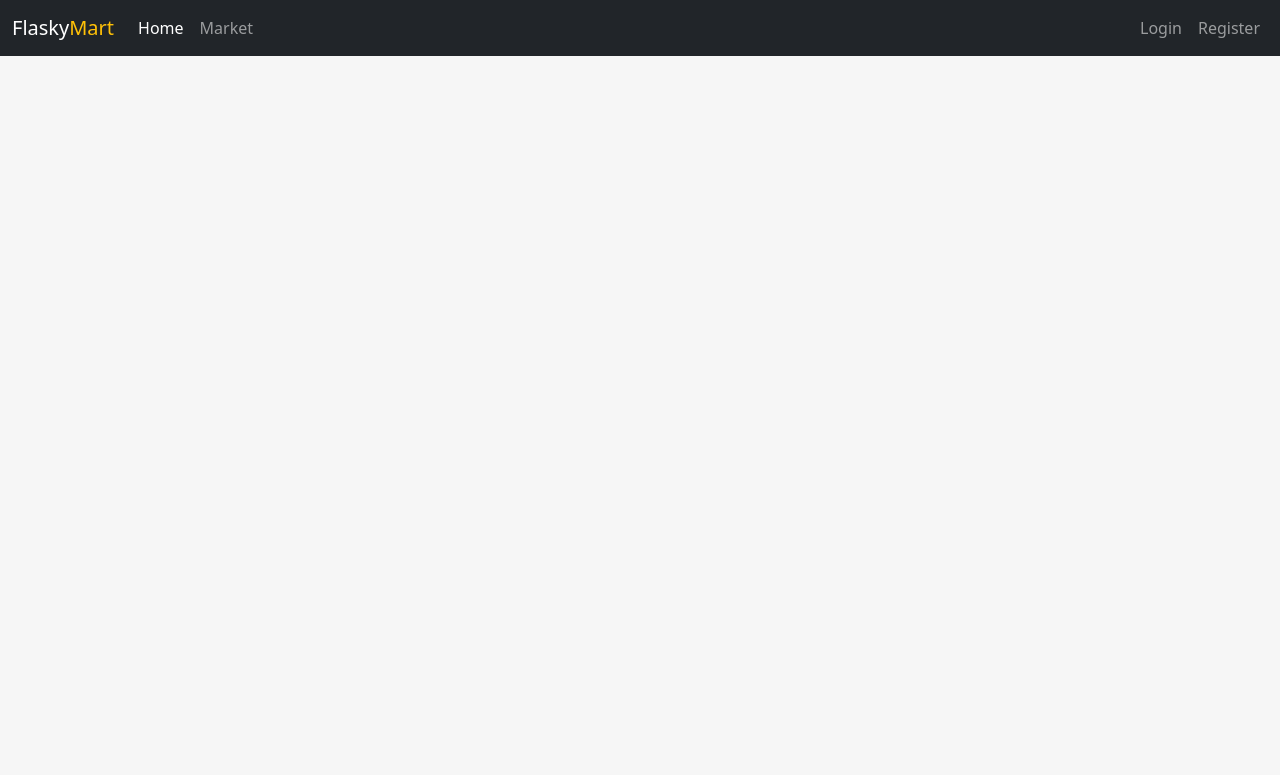
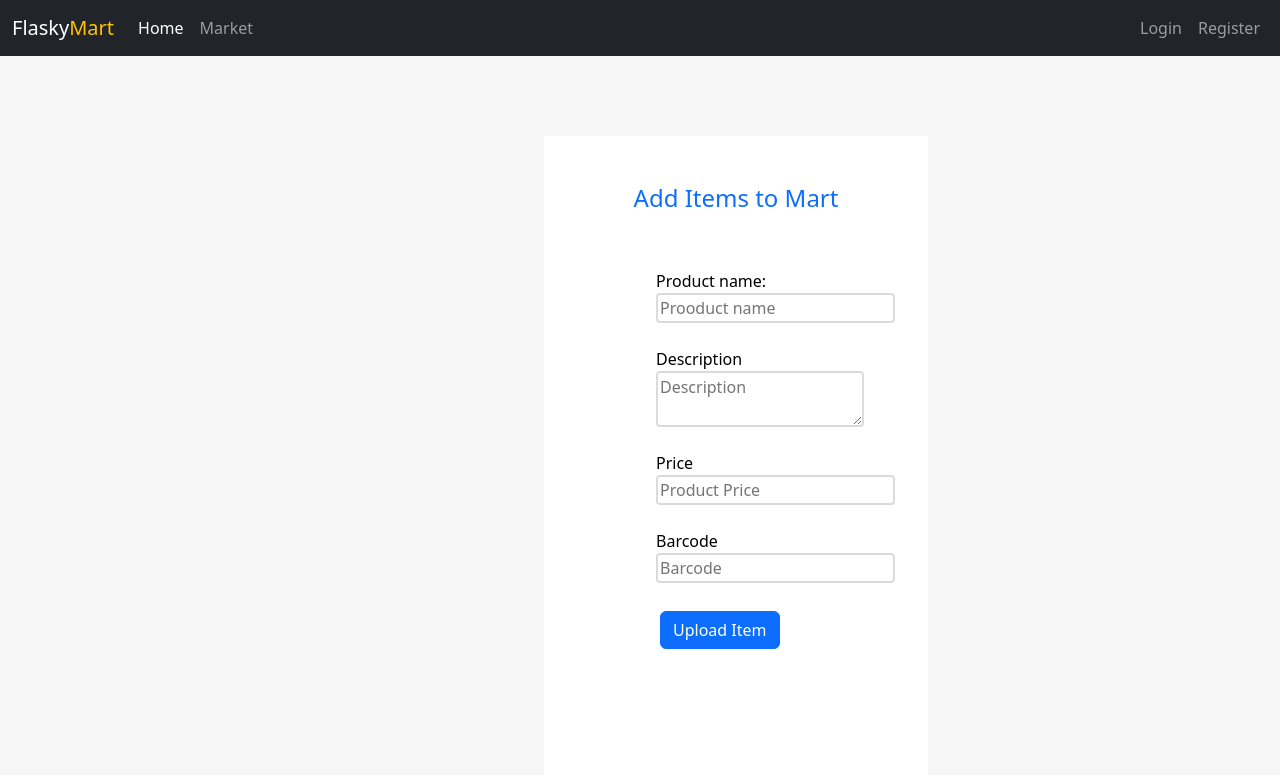
Before and after one commit to kwabenahcode/ecommerce_app, a Flask app: page /add-Items in a window 1280 px wide. Shown: the top 775 px of the page. Run offline with Flask 3, Linux system fonts and the light colour scheme; some libraries are stand-ins or nearby versions.

Commit message:
modified market page

```diff
--- a/market/forms.py
+++ b/market/forms.py
@@ -42,6 +42,7 @@ class ProductUploadForm(FlaskForm):
 
 class ItemsForm(FlaskForm):
     name = StringField(label='Product name: ', validators=[Length(min=2, max=30), DataRequired()])
-    description = StringField(label='Description', validators=[Length(min=2, max=1000), DataRequired()])
+    description = TextAreaField(label='Description', validators=[Length(min=2, max=1000), DataRequired()])
     barcode = StringField(label='Barcode', validators=[Length(min=2, max=30), DataRequired()])
     price = FloatField(label='Price')
+    submit = SubmitField(label='Upload Item')
--- a/market/routes.py
+++ b/market/routes.py
@@ -45,7 +45,7 @@ def market_page():
         return redirect(url_for('market_page'))
 
     if request.method == "GET":
-        item = items.query.filter_by()
+        item = items.query.all()
         owned_items = items.query.filter_by(owner =current_user.id)
         return render_template('market.html', items=item, dollar='$', current_user=current_user, purchase_form = purchase_form, selling_form=selling_form, owned_items=owned_items)
 
@@ -126,6 +126,7 @@ def addItem_page():
                             )
             db.session.add(new_items)
             db.session.commit()
+            flash('Item uploaded successfully', category='success')
             return redirect(url_for('addItem_page'))
         except SQLAlchemyError as e:
                 db.session.rollback()  # Rollback changes in case of an error
--- a/market/templates/add_items.html
+++ b/market/templates/add_items.html
@@ -3,3 +3,35 @@
 {% block title%}
     Add-items
 {% endblock%}
+
+{%block content%}
+    <div class='add-product-form'>
+        <form method='POST' enctype='multipart/form-data'>
+            {{form.hidden_tag()}}
+            <h4 align='center' class='text-primary pt-5'>Add Items to Mart</h4>
+            <div class='login-form-sub-container'>
+                {{form.name.label()}}
+                <br />
+                {{form.name(placeholder='Prooduct name', class='login-input-border')}}
+                <br />
+                <br />
+                {{form.description.label()}}
+                <br />
+                {{form.description(placeholder='Description', class='login-input-border')}}
+                <br />
+                <br />
+                {{form.price.label()}}
+                <br />
+                {{form.price(placeholder='Product Price', class='login-input-border')}}
+                <br />
+                <br />
+                {{form.barcode.label()}}
+                <br />
+                {{form.barcode(placeholder='Barcode', class='login-input-border')}}
+                <br />
+                <br />
+                {{form.submit(class='btn btn-primary m-1 ml-5')}}
+            </div>
+        </form>
+    </div>
+{%endblock%}
```
Also changed, not shown: instance/market.db.
